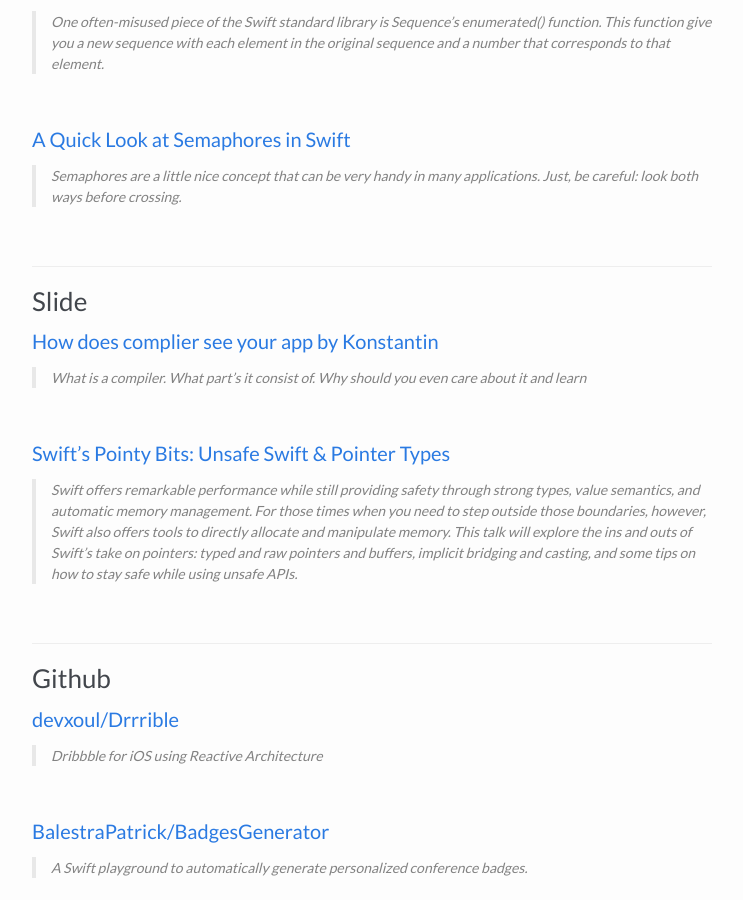
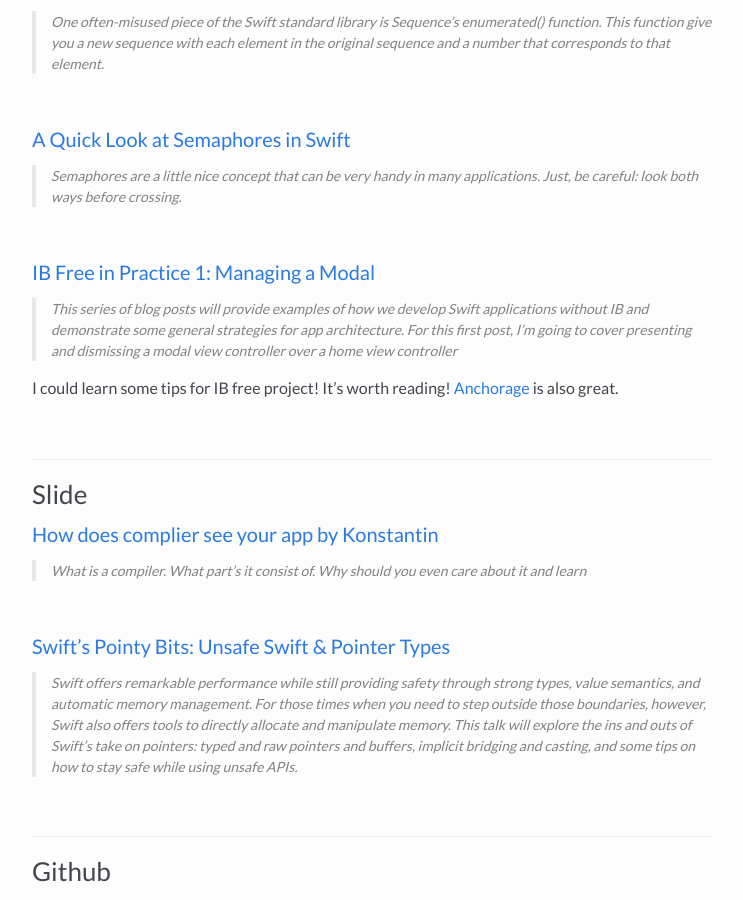
Before and after one commit to pixyzehn/pixyzehn.com, a Jekyll site: the page built from _posts/2017-04-01-swifty-week-19.md, in a window 1280 px wide and 900 px high, scrolled down 1242 px. Shown: the whole window, without its empty margins (268-1011 px from the left). Built offline with Jekyll 4.4.1, drawn with Linux system fonts in a browser that asks for light colours; emoji names are drawn with the system emoji font; comment, search, counter and statistics services are not loaded.

Commit message:
Add link

```diff
--- a/_posts/2017-04-01-swifty-week-19.md
+++ b/_posts/2017-04-01-swifty-week-19.md
@@ -60,6 +60,14 @@ If you'd like to know more, I wrote about Sourcery before. [AutoEquatable and Au
 #### [A Quick Look at Semaphores in Swift](https://medium.com/swiftly-swift/a-quick-look-at-semaphores-6b7b85233ddb)
 
 > Semaphores are a little nice concept that can be very handy in many applications. Just, be careful: look both ways before crossing.
+
+<br>
+
+#### [IB Free in Practice 1: Managing a Modal](https://www.raizlabs.com/dev/2017/03/ibfree-practice-1-managing-modal/)
+
+> This series of blog posts will provide examples of how we develop Swift applications without IB and demonstrate some general strategies for app architecture. For this first post, I’m going to cover presenting and dismissing a modal view controller over a home view controller
+
+I could learn some tips for IB free project! It's worth reading! [Anchorage](https://github.com/Raizlabs/Anchorage) is also great.
 
 <br>
 
```
